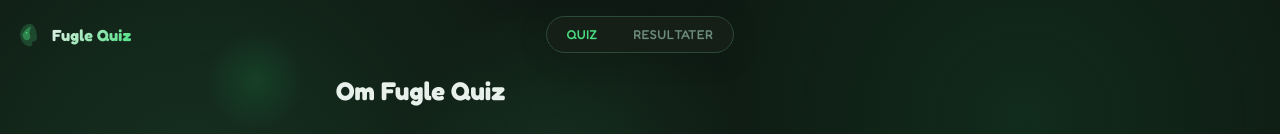
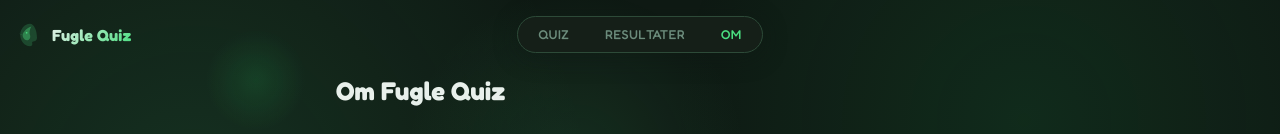
Before and after one commit to magnify/bird-quiz, a Next.js app: page /om in a window 1280 px wide. Shown: the top 134 px of the page. Built offline with nearby package versions, Linux system fonts and the light colour scheme.

Commit message:
feat: Om tab in desktop header nav
Co-Authored-By: Claude Opus 4.7 <noreply@anthropic.com>

```diff
--- a/src/app/om/page.tsx
+++ b/src/app/om/page.tsx
@@ -5,7 +5,7 @@ import MobileBottomNav from '@/components/quiz/MobileBottomNav'
 export default function OmPage() {
   return (
     <>
-      <QuizHeader />
+      <QuizHeader activePage="om" />
       <div id="secondary-screen" className="screen active">
         <div className="secondary-page-content">
           <div>
--- a/src/components/quiz/QuizHeader.tsx
+++ b/src/components/quiz/QuizHeader.tsx
@@ -8,7 +8,7 @@ interface QuizHeaderProps {
   progress?: number
   currentQuestion?: number
   totalQuestions?: number
-  activePage?: 'quiz' | 'resultater'
+  activePage?: 'quiz' | 'resultater' | 'om'
   onLogoClick?: () => void
   logoLabel?: string
   isQuizActive?: boolean
@@ -81,6 +81,18 @@ export default function QuizHeader({
               >
                 Resultater
               </a>
+              <a
+                href="/om"
+                className={`secondary-nav-link ${activePage === 'om' ? 'active' : ''}`}
+                onClick={(e) => {
+                  if (isQuizActive && onNavClick) {
+                    e.preventDefault()
+                    onNavClick('/om')
+                  }
+                }}
+              >
+                Om
+              </a>
             </div>
           )}
         </div>
```
